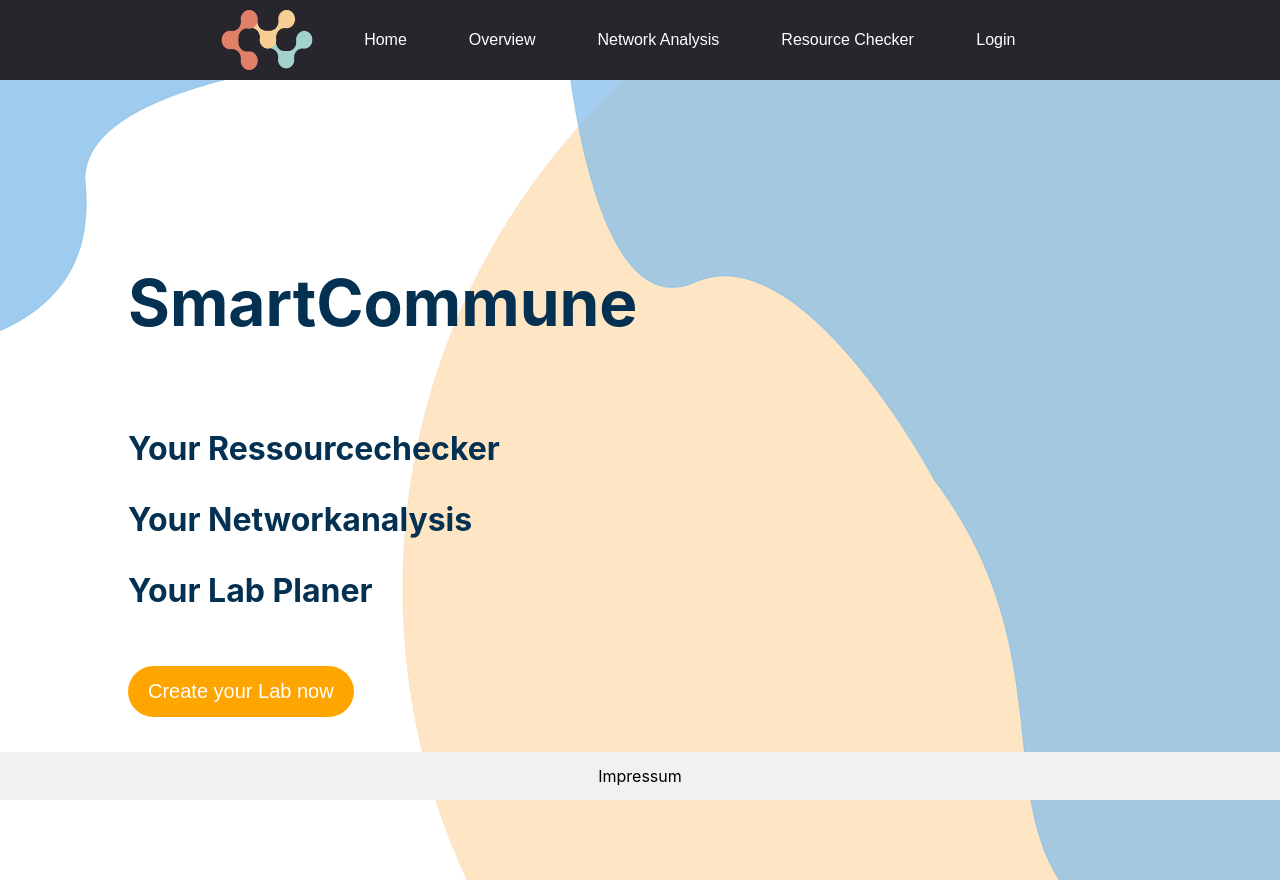
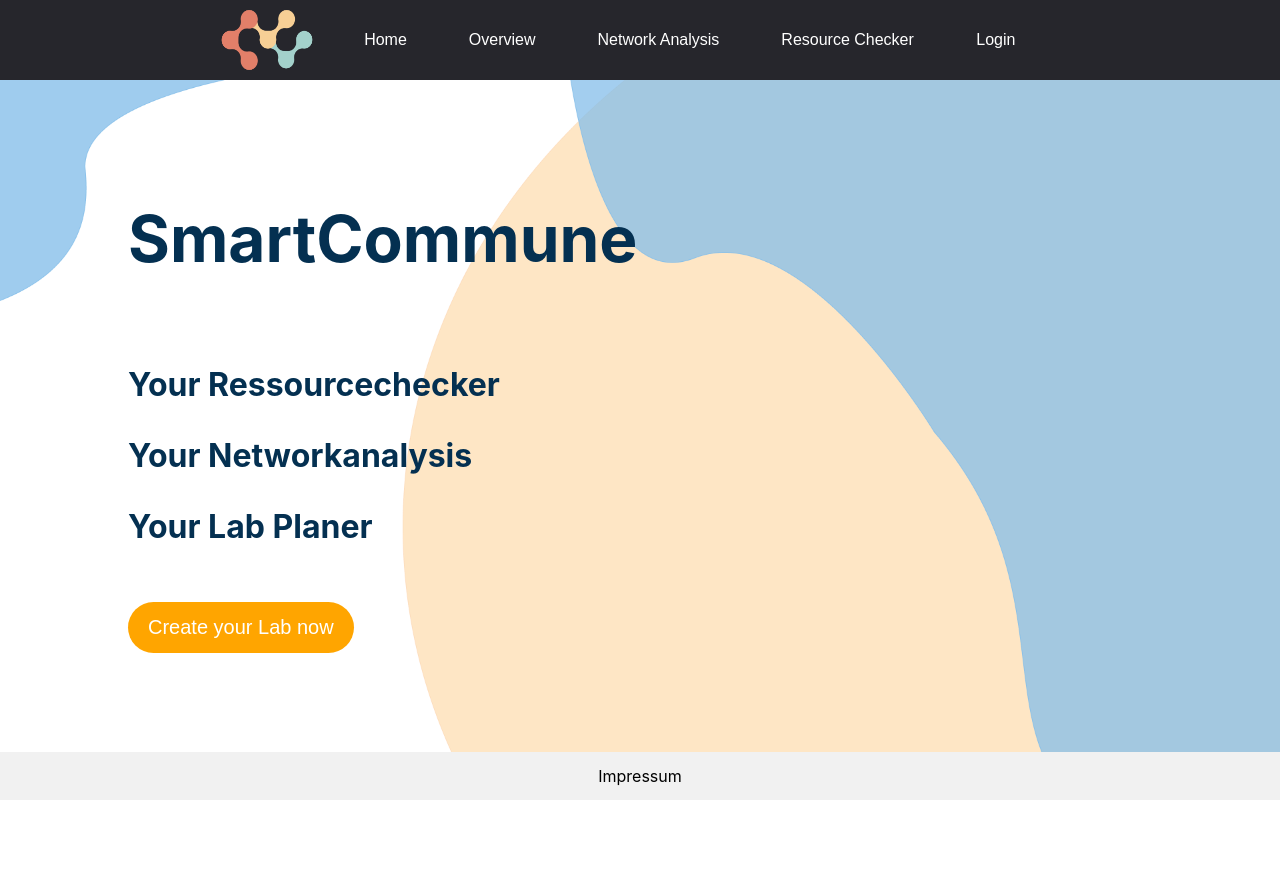
Before and after one commit to Dean14x/ToolsForUrbanSpace, a React (Create React App) app in the folder Frontend/lab-website/: page / in a window 1280 px wide. After the commit the page ends 800 px from the top, so only its background shows below. Built offline with nearby package versions, Linux system fonts and the light colour scheme.

Commit message:
homepage design

```diff
--- a/Frontend/lab-website/src/homepage.css
+++ b/Frontend/lab-website/src/homepage.css
@@ -8,15 +8,15 @@
    width: 100%;
    /* height: 85%; */
    /* height: calc(100% - 150px); */
-   /*height: calc(100% - 9rem);*/
-   height: calc(100%);
+   height: calc(100% - 6rem);
+
 }
 
 .content {
    display: flex;
    flex-direction: column;
    flex-grow: 0;
-   margin-top: 6rem;
+   margin-top: 2rem;
    margin-left: 8rem;
    padding-top: 2rem;
    width: 50%;
```
